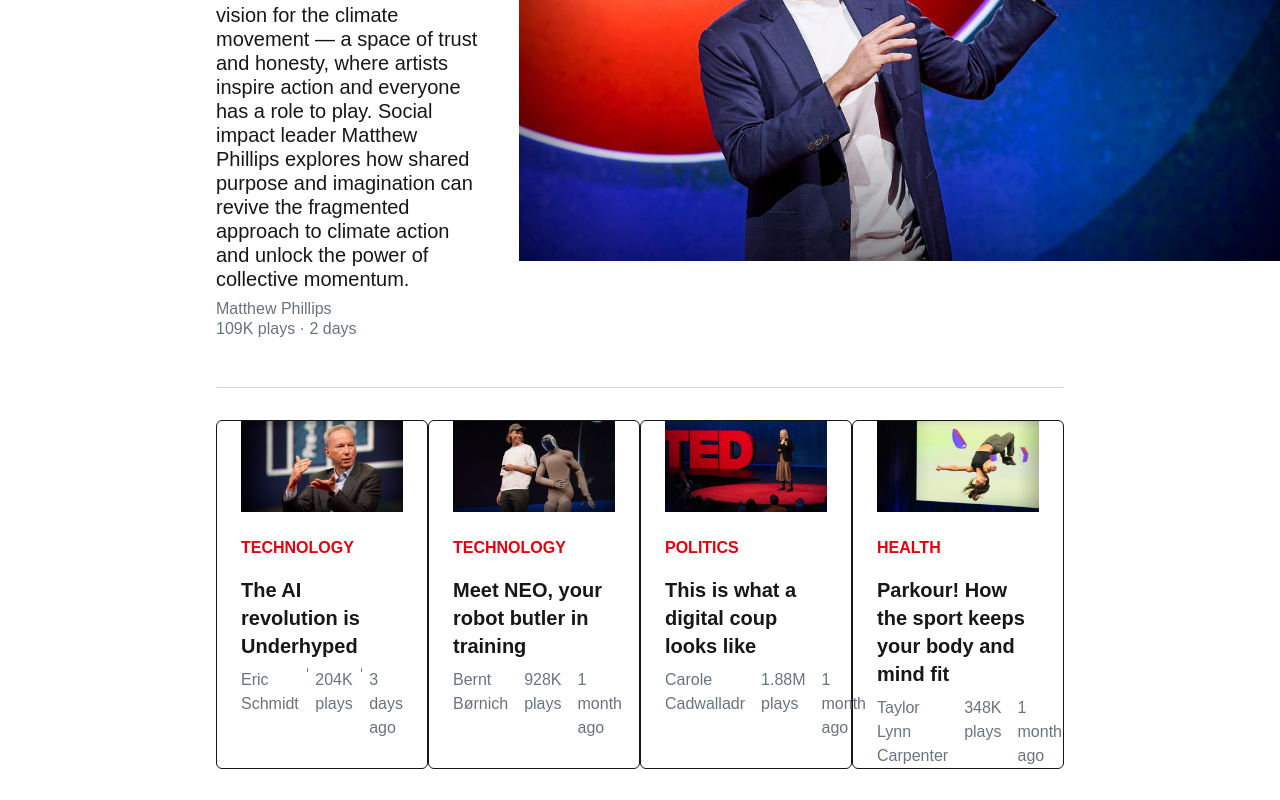
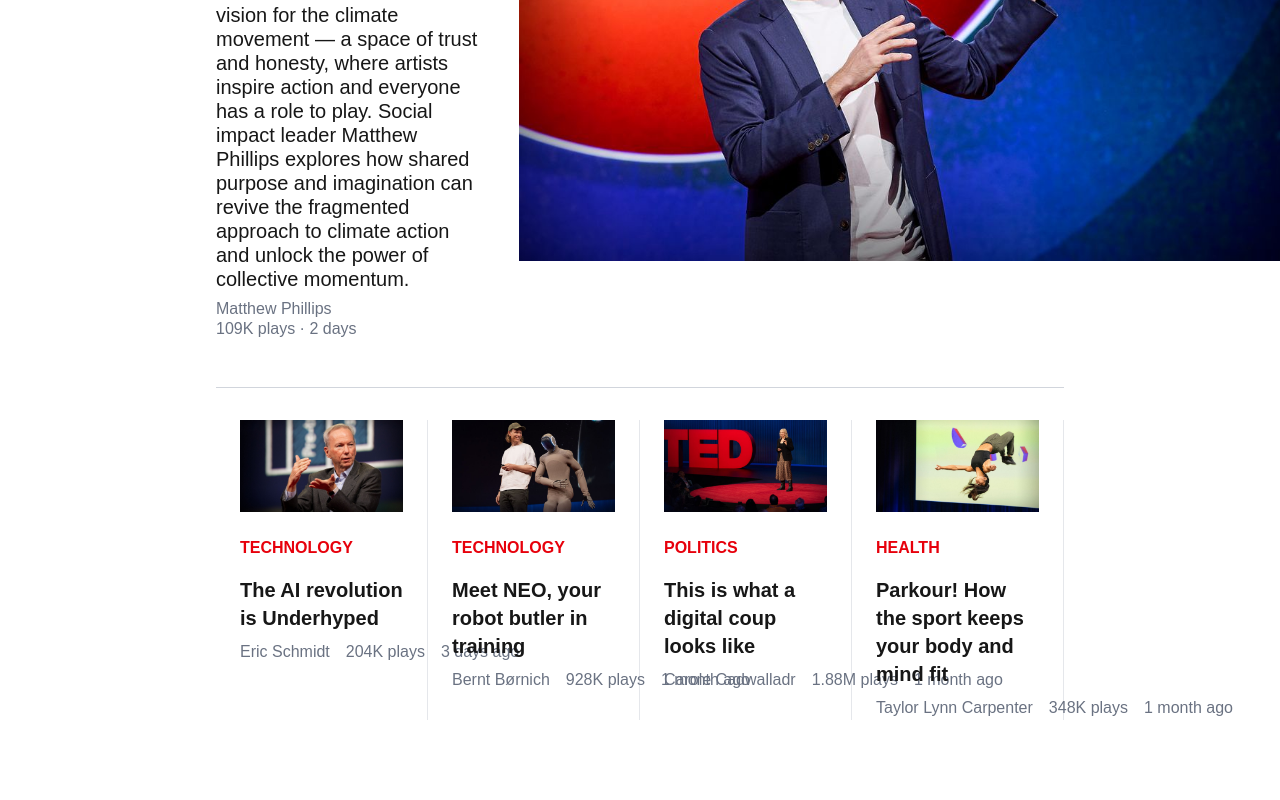
Before and after one commit to umar-developer-01/Ted, a Next.js app: page / in a window 1280 px wide. Shown: the part 363-1163 px from the top of the page. Before the commit the page ends 1132 px from the top, so only its background shows below. Built offline with nearby package versions, Linux system fonts and the light colour scheme.

Commit message:
Changes in the four parts

```diff
--- a/components/body/fourparts.tsx
+++ b/components/body/fourparts.tsx
@@ -40,7 +40,7 @@ const info = [
 const FourParts = () => {
     return (
         <>
-            <div className="grid grid-cols-4 px-54 pt-8">
+            <div className="grid grid-cols-4 px-54 pt-8 mb-20">
                 {info.map((data, index) => (
                     <Card
                         key={index}
@@ -73,7 +73,7 @@ type CardProps = {
 
 const Card = ({ image, tag, desc, name, plays, time }: CardProps) => {
     return (
-        <div className="flex flex-col border rounded-md px-6">
+        <div className="flex flex-col border-r border-gray-200 px-6">
             <Image
                 src={image}
                 alt="TED Logo"
@@ -85,7 +85,7 @@ const Card = ({ image, tag, desc, name, plays, time }: CardProps) => {
             <div className="text-red-600 font-semibold mb-4">{tag}</div>
 
             <div className="text-xl font-bold mb-2">{desc}</div>
-            <div className="flex item-center gap-2 text-gray-500">
+            <div className="flex items-center gap-2 text-gray-500 whitespace-nowrap">
                <div>{name}</div>
                <div className="h-1 w-1 rounded-full bg-gray-500"></div>
                <div>{plays}</div>
```
